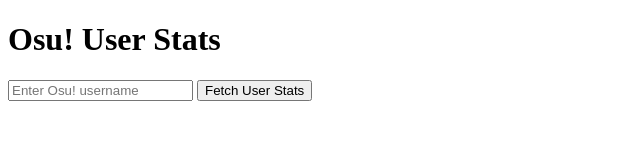
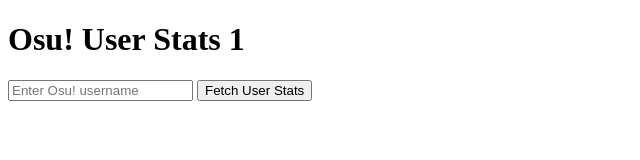
Before and after one commit to ayxse/osu-program, a website: page index.html in a window 1280 px wide. Shown: the full height of the page, 0-640 px from the left. Drawn offline with nearby package versions, Linux system fonts and the light colour scheme.

Commit message:
Update index.html

```diff
--- a/index.html
+++ b/index.html
@@ -6,7 +6,7 @@
     <title>Osu! User Stats</title>
 </head>
 <body>
-    <h1>Osu! User Stats</h1>
+    <h1>Osu! User Stats 1</h1>
     <input type="text" id="usernameInput" placeholder="Enter Osu! username">
     <button id="fetchUserDataButton">Fetch User Stats</button>
     <div id="userDataContainer" style="display: none;">
```
